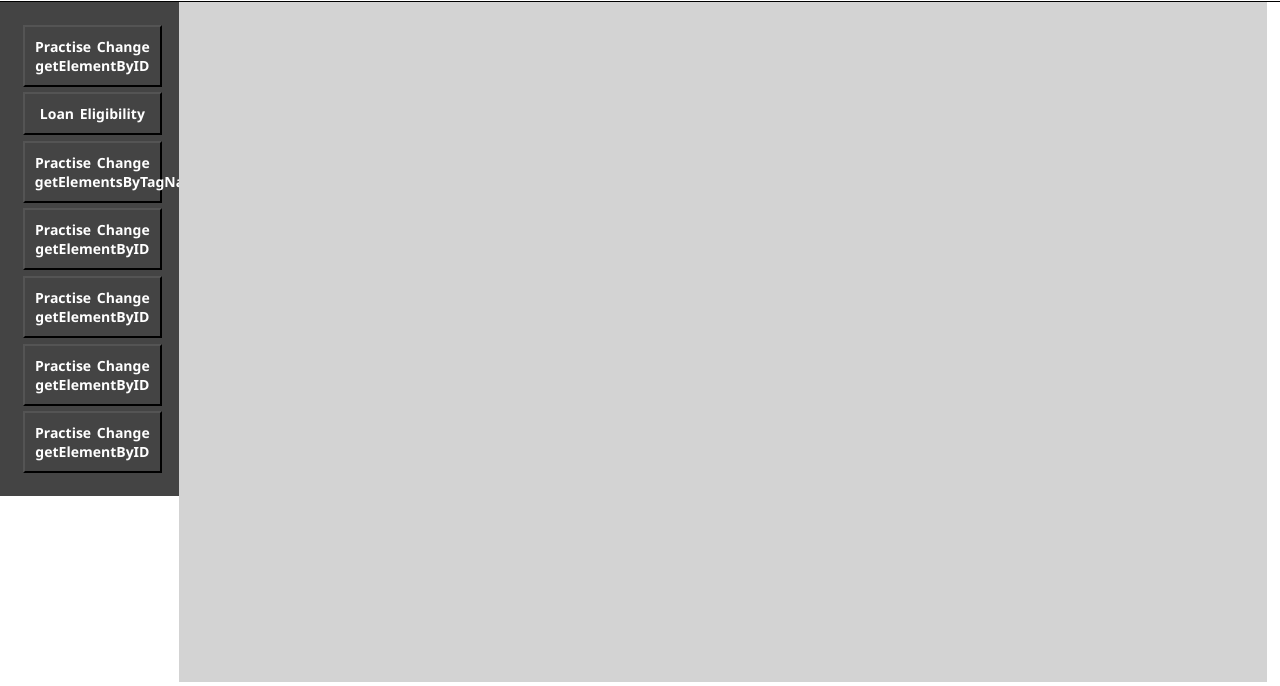
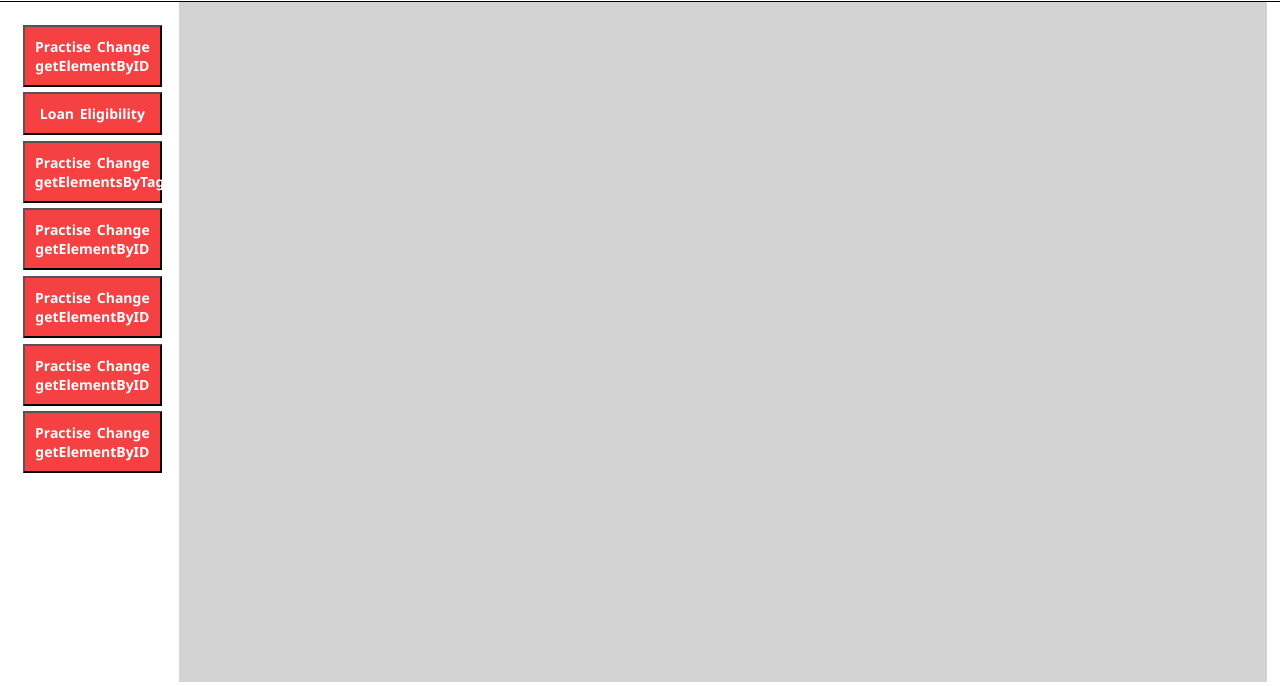
Before and after one commit to aaressinfomedia/elearning, a plain HTML site: page index.html in a window 1280 px wide. Shown: the part 114-800 px from the top of the page. Drawn offline with Linux system fonts and the light colour scheme.

Commit message:
Update style.css

```diff
--- a/style.css
+++ b/style.css
@@ -151,7 +151,7 @@ h2 {
 button {
   align-items: center;
   text-align: center;
-  background-color: #444444;
+  background-color: #f54141;
   color: white;
   font-size: 16px;
   font-weight: 800;
@@ -159,7 +159,7 @@ button {
 }
 
 aside {
-  background-color: #444444;
+  background-color: 45526b;
   width: 14%;
   height: auto;
   float: left;
```
